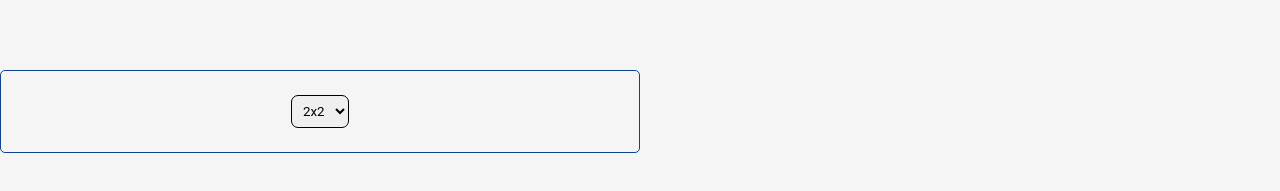
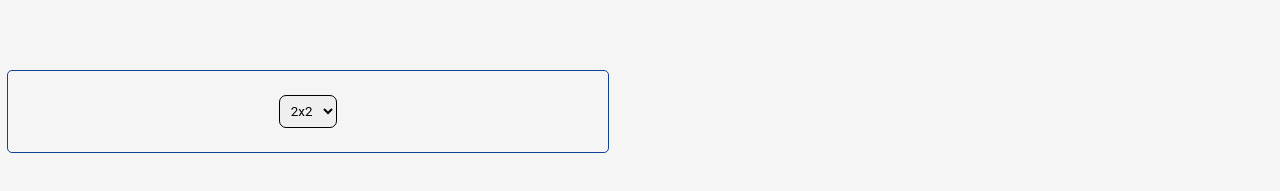
Before and after one commit to anouar-bakouch/Numerix, a website with bundled scripts: page app.html in a window 1280 px wide. Shown: the part 311-502 px from the top of the page. Built offline with nearby package versions, Linux system fonts and the light colour scheme.

```diff
--- a/css/main.css
+++ b/css/main.css
@@ -45,7 +45,8 @@
     padding : 17px;
     border-radius : 5px;
     border : 1px solid #0f4293;
-    width : 50%;
+    width : 47%;
+    margin-left : 7px;
 }
 
 
--- a/js/Main.js
+++ b/js/Main.js
@@ -170,8 +170,6 @@
         case "determinant":
             // call determinant function
             const det = determinant(matrice);
-            // display the result in p
-            // check if p exists before creating it
             if (document.getElementById("p")) {
                 resDiv.removeChild(p);
             }
```
Also changed, not shown: readme.md (added).
